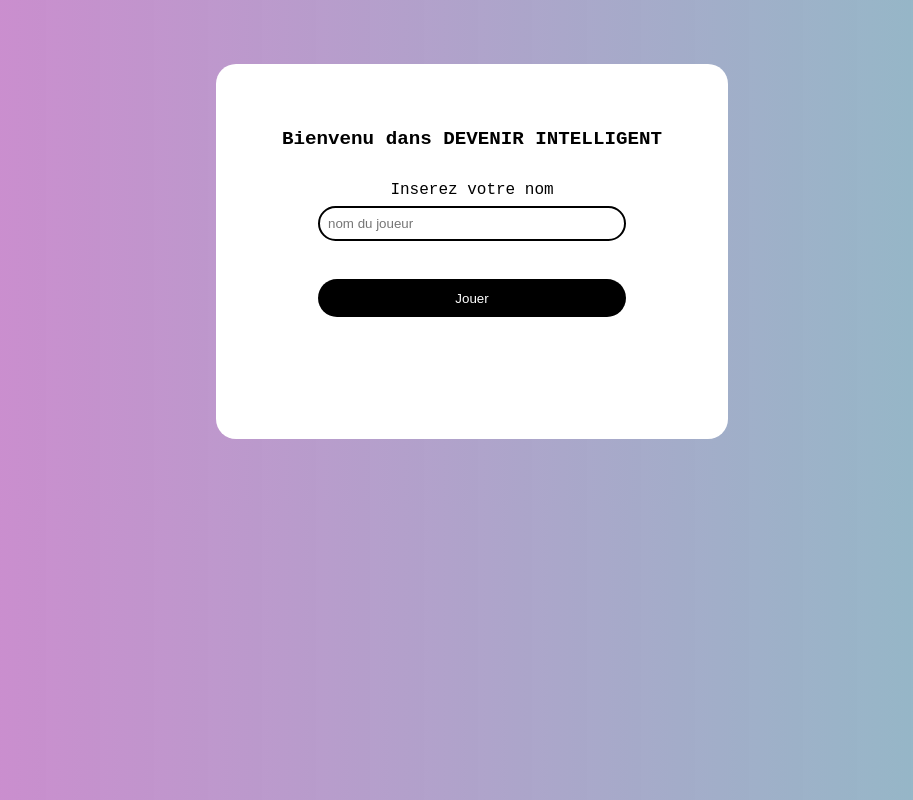
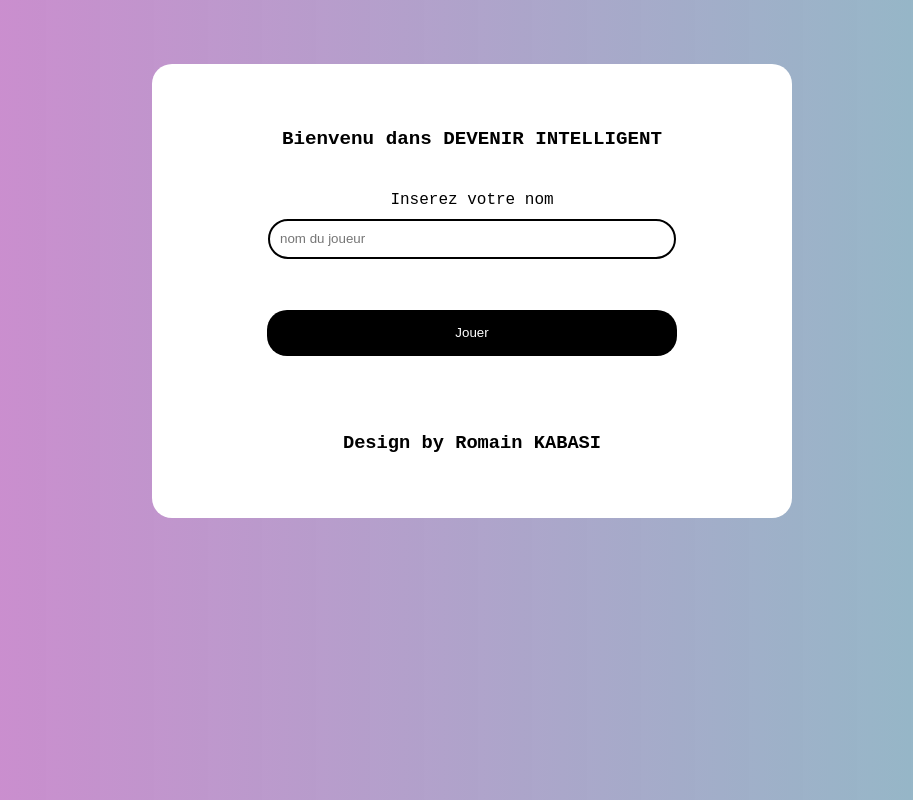
Before and after one commit to Rokabasi/quiz-club-genial, a React (Create React App) app: page / in a window 1280 px wide. Shown: the whole page, without its empty margins (168-1081 px from the left). Built offline with nearby package versions, Linux system fonts and the light colour scheme.

Commit message:
ajout des questions

```diff
--- a/src/component/Accueil/Accueil.jsx
+++ b/src/component/Accueil/Accueil.jsx
@@ -22,7 +22,7 @@ export default function Accueil (props){
                 <input  value={name} onChange={(e) => setName(e.target.value)} className="player-name" placeholder="nom du joueur"/><br/>
                 <button type="submit" className="btn-jouer">Jouer</button>
             </form>
-            <h3>{props.topScore}</h3>
+            <h3>Design by Romain KABASI</h3>
         </div>
     ) : <QuestionContain name={name}/>
     )
--- a/src/style/App.css
+++ b/src/style/App.css
@@ -22,7 +22,7 @@ body{
 
 }
 .main-contain{
-  width: 30%;
+  width: 40%;
   margin-left: auto;
   margin-right: auto;
   background-color: white;
```
